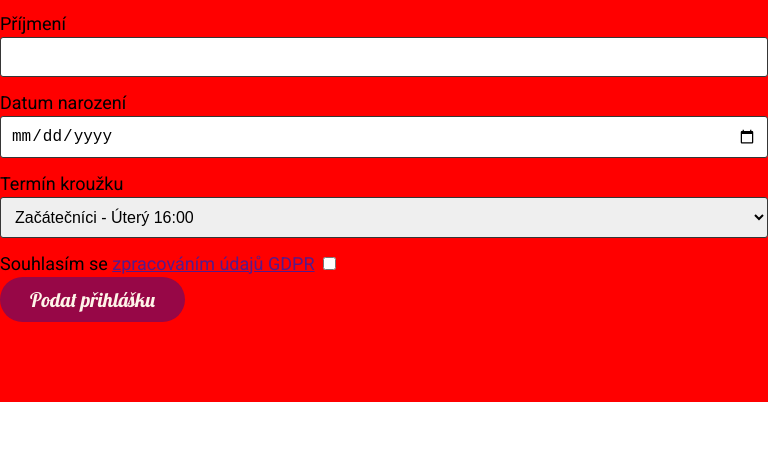
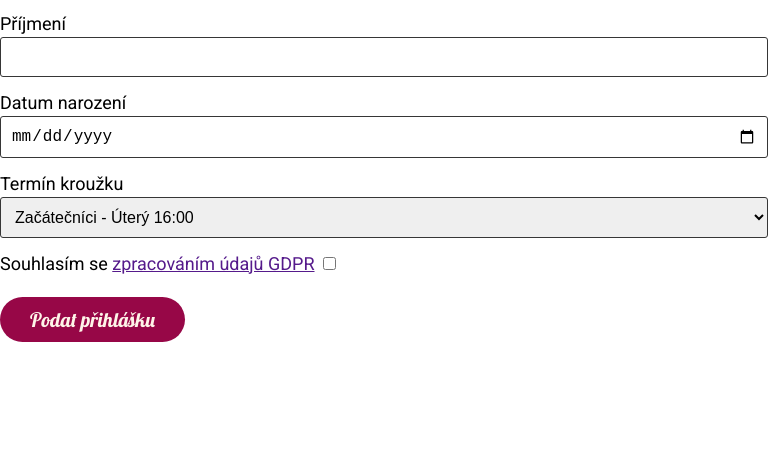
Before and after one commit to Ajmi307/zaverecny-projekt, an Eleventy site: page prihlaska.html in a window 768 px wide. Shown: the part 786-1238 px from the top of the page. Built offline with nearby package versions, Linux system fonts and the light colour scheme; Eleventy itself is replaced by a stand-in of ours; files that its build step writes are made by us from their sources; a web font is replaced by a local one.

Commit message:
Ladeni v2

```diff
--- a/CSS/style.css
+++ b/CSS/style.css
@@ -253,7 +253,9 @@ section {
     color: var(--bezova);
 }
 
-
+.application__button{
+    margin-top: 20px;
+}
 
 .gallery__part {
     display: flex;
@@ -376,7 +378,6 @@ Počítač:	860px a víc
         border-bottom-right-radius: 10px;
     }
 
-
     .footer .grid {
         display: block;
     }
@@ -397,10 +398,6 @@ Počítač:	860px a víc
 
 /* Tablet */
 @media screen and (min-width: 480px) and (max-width: 859px) {
-    body {
-        background-color: red;
-    }
-
     .header__inner .flex {
         flex-direction: column;
     }
--- a/prihlaska.html
+++ b/prihlaska.html
@@ -60,7 +60,7 @@ title: Foto Kroužek - Přihláška
                     </div>
 
                 </form>
-                <button class="button button__primary">Podat přihlášku</button>
+                <button class="application__button button button__primary">Podat přihlášku</button>
             </div>
         </div>
     </section>
```
